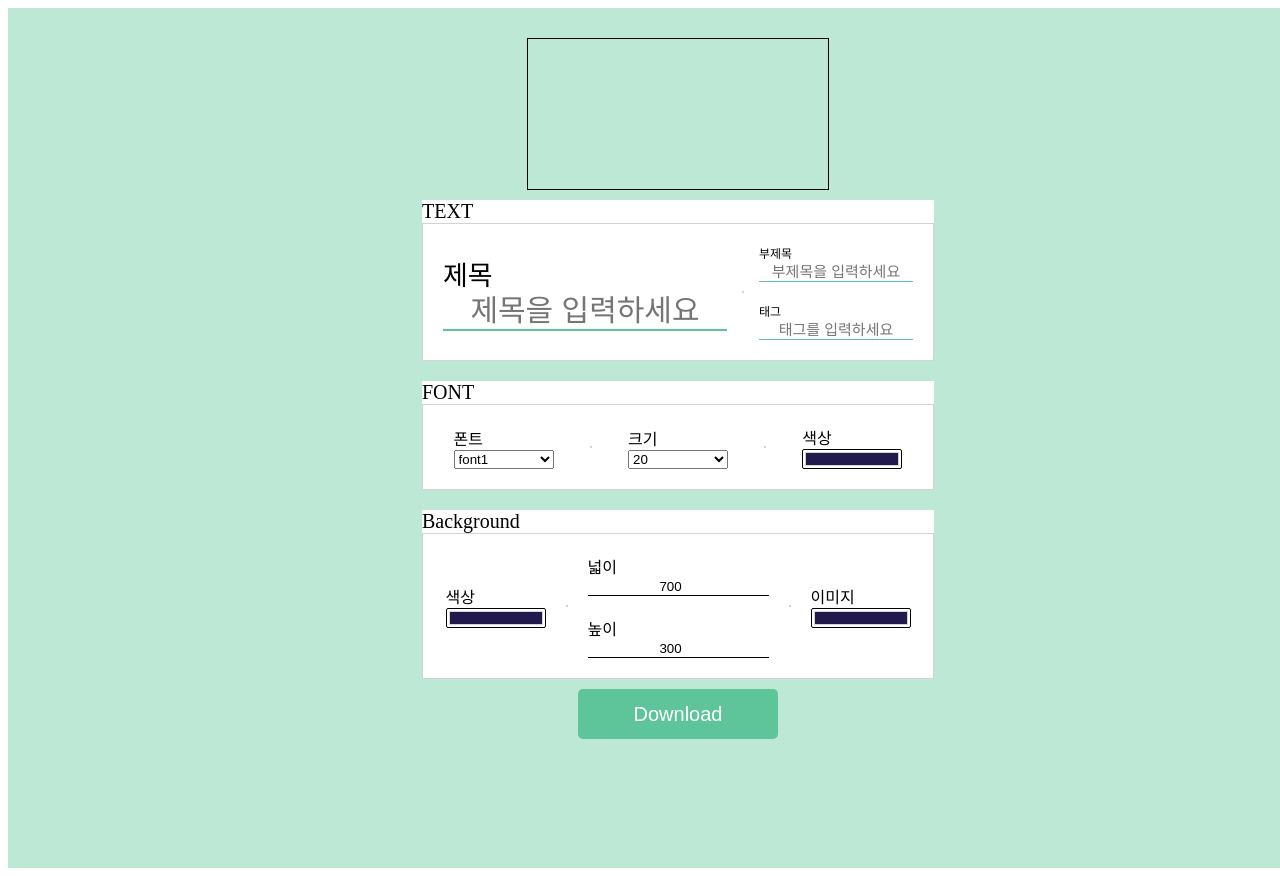
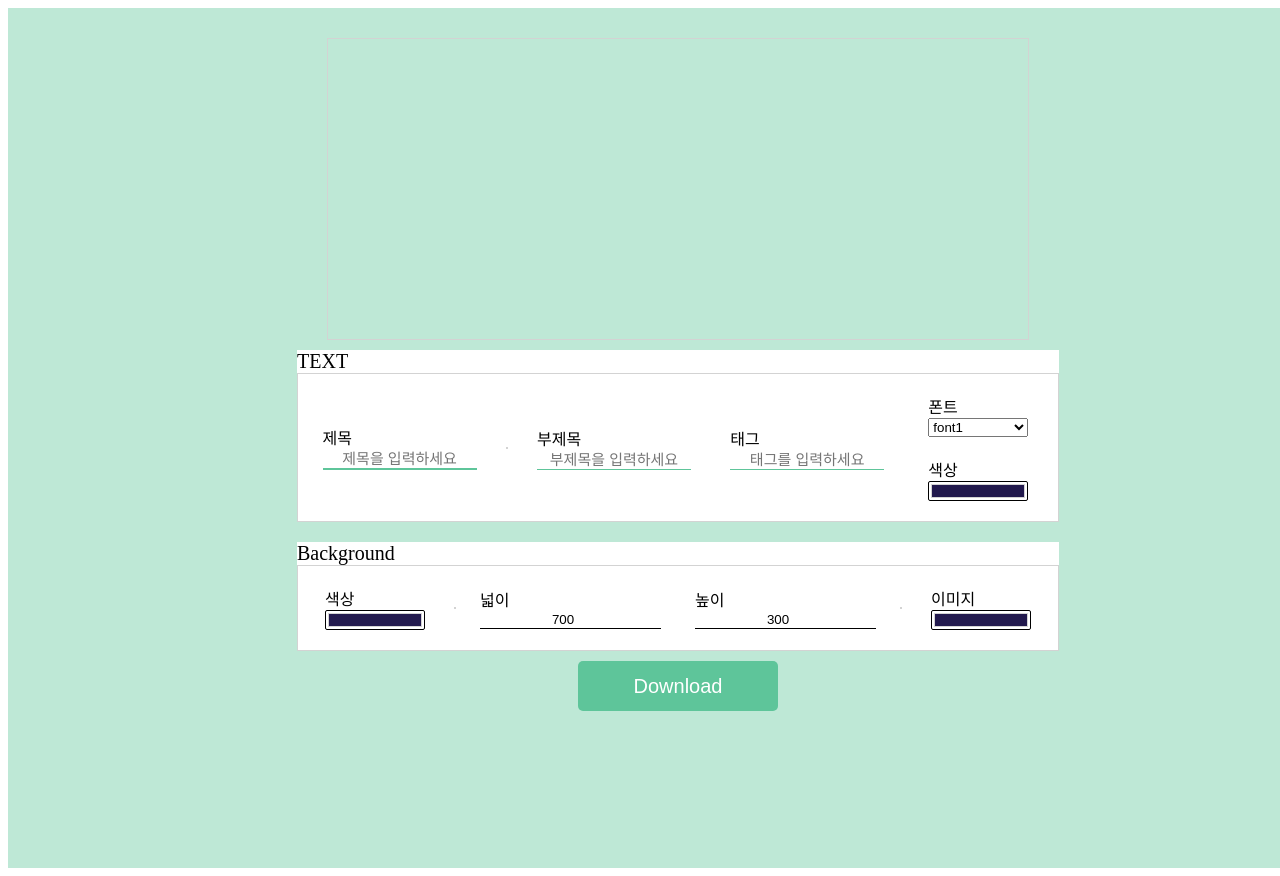
Before and after one commit to vagabondms/banner.github.io, a React (Create React App) app: page / in a window 1280 px wide. Shown: the top 876 px of the page. Built offline with nearby package versions, Linux system fonts and the light colour scheme.

Commit message:
canvas -> div로 변경

```diff
--- a/src/App.tsx
+++ b/src/App.tsx
@@ -1,19 +1,17 @@
 import React, { ReactElement } from 'react';
 
 import Button from '@atoms/Button';
-import Canvas from '@atoms/Canvas';
 import { Layout } from '@atoms/Layout';
-import { Provider } from '@hooks/useContext';
+import Preview from '@atoms/Preview';
+import { Provider } from '@hooks/useData';
 import BackgroundBox from '@organisms/BackgroundBox';
-import FontBox from '@organisms/FontBox';
 import InputBox from '@organisms/InputBox';
 const App = (): ReactElement => {
   return (
     <Layout>
       <Provider>
-        <Canvas></Canvas>
+        <Preview></Preview>
         <InputBox></InputBox>
-        <FontBox></FontBox>
         <BackgroundBox />
       </Provider>
       <Button text="Download" onClick={() => {}}></Button>
--- a/src/components/atoms/BoxWrapper.tsx
+++ b/src/components/atoms/BoxWrapper.tsx
@@ -11,7 +11,7 @@ const StyledDivWrapper = styled.div<IBoxWrapperProps>`
   display: flex;
   justify-content: space-around;
   align-items: center;
-  width: 500px;
+  width: 750px;
   border: 1px solid lightgrey;
   padding: 5px;
 `;
--- a/src/components/atoms/Canvas.tsx
+++ /dev/null
@@ -1,30 +0,0 @@
-import React, { ReactElement, useEffect } from 'react';
-
-import useCanvasRef from '@hooks/useCanvasRef';
-import { useData } from '@hooks/useContext';
-const Canvas = (): ReactElement => {
-  const { title, subTitle, tag, height, width, fontSize } = useData();
-  const [ref, canvas, ctx] = useCanvasRef();
-
-  useEffect(() => {
-    if (canvas) {
-      ctx.clearRect(0, 0, canvas.width, canvas.height);
-      canvas.width = Number(width);
-      canvas.height = Number(height);
-      ctx.font = `${fontSize}px san-serif`;
-      ctx.textBaseline = 'middle';
-      ctx.textAlign = 'center';
-
-      ctx.font = `${fontSize}px san-serif`;
-      ctx.fillText(title, canvas.width / 2, (canvas.height * 2) / 5);
-      ctx.font = `${Number(fontSize) * 0.7}px san-serif`;
-      ctx.fillText(subTitle, canvas.width / 2, (canvas.height * 3) / 5);
-      ctx.font = `${Number(fontSize) * 0.5}px san-serif`;
-      ctx.fillText(tag, canvas.width / 2, (canvas.height * 4) / 5);
-    }
-  }, [title, ctx, canvas, width, height, subTitle, tag, fontSize]);
-
-  return <canvas ref={ref} style={{ border: '1px solid black' }}></canvas>;
-};
-
-export default Canvas;
--- /dev/null
+++ b/src/components/atoms/Preview.tsx
@@ -0,0 +1,26 @@
+import React, { ReactElement } from 'react';
+
+import { useData } from '@hooks/useData';
+
+const Preview = (): ReactElement => {
+  const { title, subTitle, tag, font, width, height } = useData();
+
+  /*
+  조건들이 필요
+  1. 제목만 있을 때
+  2. 제목과 부제목만 있을 때,
+  3. 부제목과 태그만 있을 때.
+
+  --> 이때 사용자들이 제목을 입력하지 않고 부제목이나 태그만 먼저 입력하는 경우에 대한 대응이 필요.
+   */
+
+  return (
+    <div style={{ width: Number(width), height: Number(height), font, border: '1px solid lightgrey' }}>
+      <div>{title}</div>
+      <div>{subTitle}</div>
+      <div>{tag}</div>
+    </div>
+  );
+};
+
+export default Preview;
--- a/src/components/molecules/LabeledInput.tsx
+++ b/src/components/molecules/LabeledInput.tsx
@@ -22,9 +22,7 @@ const StyledDiv = styled.div`
 const LabeledInput = ({ name, style, ...rest }: ILabeledInputProps): ReactElement => {
   return (
     <StyledDiv>
-      <Label htmlFor={name} style={{ fontSize: (style?.fontSize as number) - 3 }}>
-        {name}
-      </Label>
+      <Label htmlFor={name}>{name}</Label>
       <Input id={name} style={style} {...rest}></Input>
     </StyledDiv>
   );
--- a/src/components/organisms/BackgroundBox.tsx
+++ b/src/components/organisms/BackgroundBox.tsx
@@ -2,7 +2,7 @@ import React, { ReactElement } from 'react';
 
 import Divider from '@atoms/Divider';
 import SubWrapper from '@atoms/SubWrapper';
-import { useData } from '@hooks/useContext';
+import { useData } from '@hooks/useData';
 import LabeledBoxWrapper from '@molecules/LabeledBoxWrapper';
 import LabeledColorPicker from '@molecules/LabeledColorPicker';
 import LabeledInput from '@molecules/LabeledInput';
@@ -14,7 +14,7 @@ const FontBox = (): ReactElement => {
         <LabeledColorPicker name="색상"></LabeledColorPicker>
       </SubWrapper>
       <Divider />
-      <SubWrapper>
+
       <LabeledInput
         value={width}
         onChange={onWidthChange}
@@ -31,7 +31,7 @@ const FontBox = (): ReactElement => {
         style={{ borderBottom: '1px solid black' }}
         placeholder="높이를 입력하세요"
       ></LabeledInput>
-      </SubWrapper>
+
       <Divider />
       <SubWrapper>
         <LabeledColorPicker name="이미지"></LabeledColorPicker>
--- a/src/components/organisms/FontBox.tsx
+++ /dev/null
@@ -1,29 +0,0 @@
-import React, { ReactElement } from 'react';
-
-import Divider from '@atoms/Divider';
-import SubWrapper from '@atoms/SubWrapper';
-import { useData } from '@hooks/useContext';
-import LabeledBoxWrapper from '@molecules/LabeledBoxWrapper';
-import LabeledColorPicker from '@molecules/LabeledColorPicker';
-import LabeledSelector from '@molecules/LabeledSelector';
-import { fontSizeGenerator, fontGenerator } from '@utils/data';
-const FontBox = (): ReactElement => {
-  const { font, onFontChange, fontSize, onFontSizeChange } = useData();
-  return (
-    <LabeledBoxWrapper name="FONT">
-      <SubWrapper>
-        <LabeledSelector name="폰트" value={font} onChange={onFontChange} options={fontGenerator()}></LabeledSelector>
-      </SubWrapper>
-      <Divider />
-      <SubWrapper>
-        <LabeledSelector name="크기" value={fontSize} onChange={onFontSizeChange} options={fontSizeGenerator()}></LabeledSelector>
-      </SubWrapper>
-      <Divider />
-      <SubWrapper>
-        <LabeledColorPicker name="색상"></LabeledColorPicker>
-      </SubWrapper>
-    </LabeledBoxWrapper>
-  );
-};
-
-export default FontBox;
--- a/src/components/organisms/InputBox.tsx
+++ b/src/components/organisms/InputBox.tsx
@@ -2,18 +2,20 @@ import React, { ReactElement } from 'react';
 
 import Divider from '@atoms/Divider';
 import SubWrapper from '@atoms/SubWrapper';
-import { useData } from '@hooks/useContext';
+import { useData } from '@hooks/useData';
 import LabeledBoxWrapper from '@molecules/LabeledBoxWrapper';
+import LabeledColorPicker from '@molecules/LabeledColorPicker';
 import LabeledInput from '@molecules/LabeledInput';
-const titleStyle = { fontSize: 30, borderBottom: '2px solid #5ec59a', width: 280 };
+import LabeledSelector from '@molecules/LabeledSelector';
+import { fontGenerator } from '@utils/data';
+const titleStyle = { fontSize: 15, borderBottom: '2px solid #5ec59a', width: 150 };
 const subTitleStyle = { fontSize: 15, borderBottom: '1px solid #5ec59a', width: 150 };
 const tagStyle = { fontSize: 15, borderBottom: '1px solid #5ec59a', width: 150 };
 
 const InputBox = (): ReactElement => {
-  const { title, subTitle, tag, onTitleChange, onSubTitleChange, onTagChange } = useData();
+  const { title, subTitle, tag, font, onFontChange, onTitleChange, onSubTitleChange, onTagChange } = useData();
   return (
     <LabeledBoxWrapper name="TEXT">
-      <SubWrapper>
       <LabeledInput
         name="제목"
         type="text"
@@ -22,9 +24,7 @@ const InputBox = (): ReactElement => {
         style={titleStyle}
         placeholder="제목을 입력하세요"
       ></LabeledInput>
-      </SubWrapper>
       <Divider />
-      <SubWrapper>
       <LabeledInput
         value={subTitle}
         onChange={onSubTitleChange}
@@ -41,6 +41,9 @@ const InputBox = (): ReactElement => {
         style={tagStyle}
         placeholder="태그를 입력하세요"
       ></LabeledInput>
+      <SubWrapper>
+        <LabeledSelector name="폰트" value={font} onChange={onFontChange} options={fontGenerator()}></LabeledSelector>
+        <LabeledColorPicker name="색상"></LabeledColorPicker>
       </SubWrapper>
     </LabeledBoxWrapper>
   );
--- a/src/hooks/useCanvasRef.ts
+++ /dev/null
@@ -1,9 +0,0 @@
-import { useRef, RefObject } from 'react';
-
-const useCanvasRef = (): [RefObject<HTMLCanvasElement>, HTMLCanvasElement | null, any] => {
-  const refObj = useRef<HTMLCanvasElement>(null);
-  const canvas = refObj.current;
-  const ctx = canvas?.getContext('2d');
-  return [refObj, canvas, ctx];
-};
-export default useCanvasRef;
--- a/src/hooks/useContext.tsx
+++ b/src/hooks/useData.tsx
@@ -12,7 +12,6 @@ interface IContext {
   height: string;
   width: string;
   font: string;
-  fontSize: string;
 
   onTitleChange: ReactEventHandler;
   onSubTitleChange: ReactEventHandler;
@@ -20,7 +19,6 @@ interface IContext {
   onWidthChange: ReactEventHandler;
   onHeightChange: ReactEventHandler;
   onFontChange: ReactEventHandler;
-  onFontSizeChange: ReactEventHandler;
 }
 
 const dataContext = createContext<IContext>({
@@ -30,7 +28,7 @@ const dataContext = createContext<IContext>({
   height: '',
   width: '',
   font: '',
-  fontSize: '',
+
   onTitleChange: (e: ChangeEvent<HTMLInputElement>) => {
     console.log(e);
   },
@@ -49,9 +47,6 @@ const dataContext = createContext<IContext>({
   onFontChange: (e: ChangeEvent<HTMLInputElement>) => {
     console.log(e);
   },
-  onFontSizeChange: (e: ChangeEvent<HTMLInputElement>) => {
-    console.log(e);
-  },
 });
 
 export const Provider = ({ children }: IProviderProps): ReactElement => {
@@ -61,7 +56,7 @@ export const Provider = ({ children }: IProviderProps): ReactElement => {
   const [height, onHeightChange] = useInput('300');
   const [width, onWidthChange] = useInput('700');
   const [font, onFontChange] = useInput('font1');
-  const [fontSize, onFontSizeChange] = useInput('20');
+
   const value = {
     title,
     subTitle,
@@ -69,14 +64,13 @@ export const Provider = ({ children }: IProviderProps): ReactElement => {
     width,
     height,
     font,
-    fontSize,
+
     onTitleChange,
     onSubTitleChange,
     onTagChange,
     onHeightChange,
     onWidthChange,
     onFontChange,
-    onFontSizeChange,
   };
 
   return <dataContext.Provider value={value}>{children}</dataContext.Provider>;
--- a/src/utils/data.ts
+++ b/src/utils/data.ts
@@ -1,11 +1,4 @@
-export const fontSizeGenerator = (): number[] => {
-  const result = [];
-  for (let i = 20; i <= 100; i += 5) {
-    result.push(i);
-  }
-  return result;
-};
-
+//dummy
 export const fontGenerator = (): string[] => {
   const result = [];
   for (let i = 1; i <= 5; i++) {
```
Also changed, not shown: 2 other files (tests, documents, lock files or other folders). Lines whose indentation alone changed are shown as unchanged.
